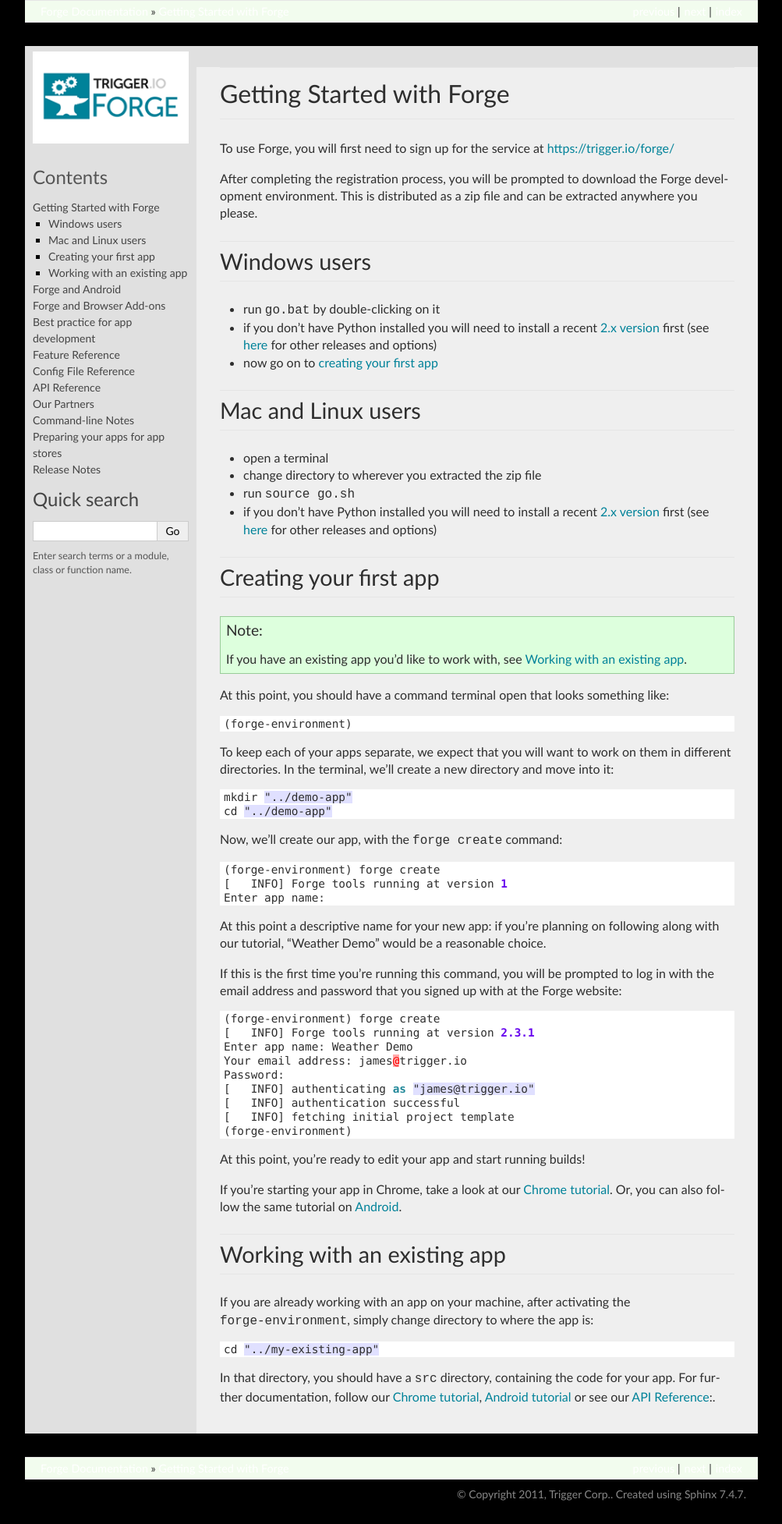
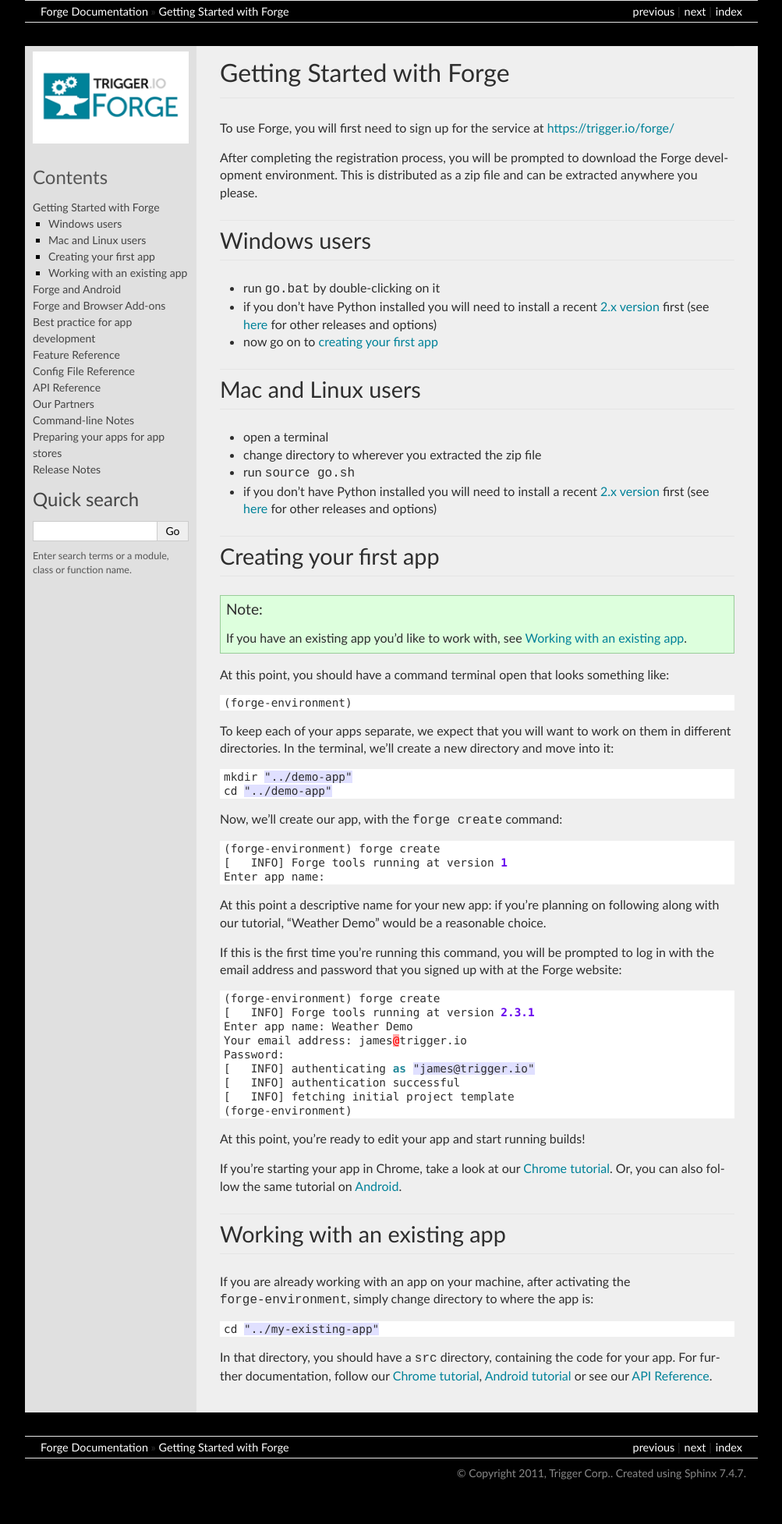
Before and after one commit to trigger-corp/Forge-Documentation, a Sphinx documentation site: the page built from source/forge/index.rst, in a window 1280 px wide. Shown: the whole page at 78% size, without its empty margins (138-1141 px from the left). Built offline with Sphinx 7.4.7, drawn with Linux system fonts in a browser that asks for light colours; after the commit the page ends 1927 px from its top, so only the background shows below that.

Commit message:
fix alignment of titles and use css_t more

```diff
--- a/source/_theme/forge/static/forge.css_t
+++ b/source/_theme/forge/static/forge.css_t
@@ -40,11 +40,12 @@ p.developmentversion {
 }
 
 div.related {
+	{{ strip_style }}
 	width: {{ page_width - 20 }}px;
 	padding: 5px 10px;
-	background: #F2FCEE;
 	margin: 0px auto;
 }
+div.related a {color: white;}
 
 div.documentwrapper {
 	float: left;
@@ -149,8 +150,6 @@ a:hover {color:#07d5f9;}
 a:hover, a:active {outline:0;}
 
 .highlight {-moz-box-shadow:0px -1px #fff, 0px 1px #fff; -webkit-box-shadow:0px -1px #fff, 0px 1px #fff; box-shadow:0px -1px #fff, 0px 1px #fff;}
-div.related { {{ strip_style }} }
-div.related a {color: white;}
 .stripe span {color:#b3d740;}
 
 div.body h1,
@@ -162,7 +161,7 @@ div.body h6 {
 	font-family: {{ headline_font_stack }};
 	{{ strip_style }}
 }
-div.body h1 { line-height: 65px;}
+div.body h1 { line-height: 65px; margin-top: 0px}
 div.body h2 { line-height: 50px;}
 
 div.body h1 { font-size: 200%; }
--- a/source/forge/index.rst
+++ b/source/forge/index.rst
@@ -70,4 +70,4 @@ If you are already working with an app on your machine, after activating the ``f
 
     cd "../my-existing-app"
 
-In that directory, you should have a ``src`` directory, containing the code for your app. For further documentation, follow our :ref:`Chrome tutorial <chrome-index>`, :ref:`Android tutorial <android-index>` or see our :ref:`api`:.
+In that directory, you should have a ``src`` directory, containing the code for your app. For further documentation, follow our :ref:`Chrome tutorial <chrome-index>`, :ref:`Android tutorial <android-index>` or see our :ref:`api`.
```
